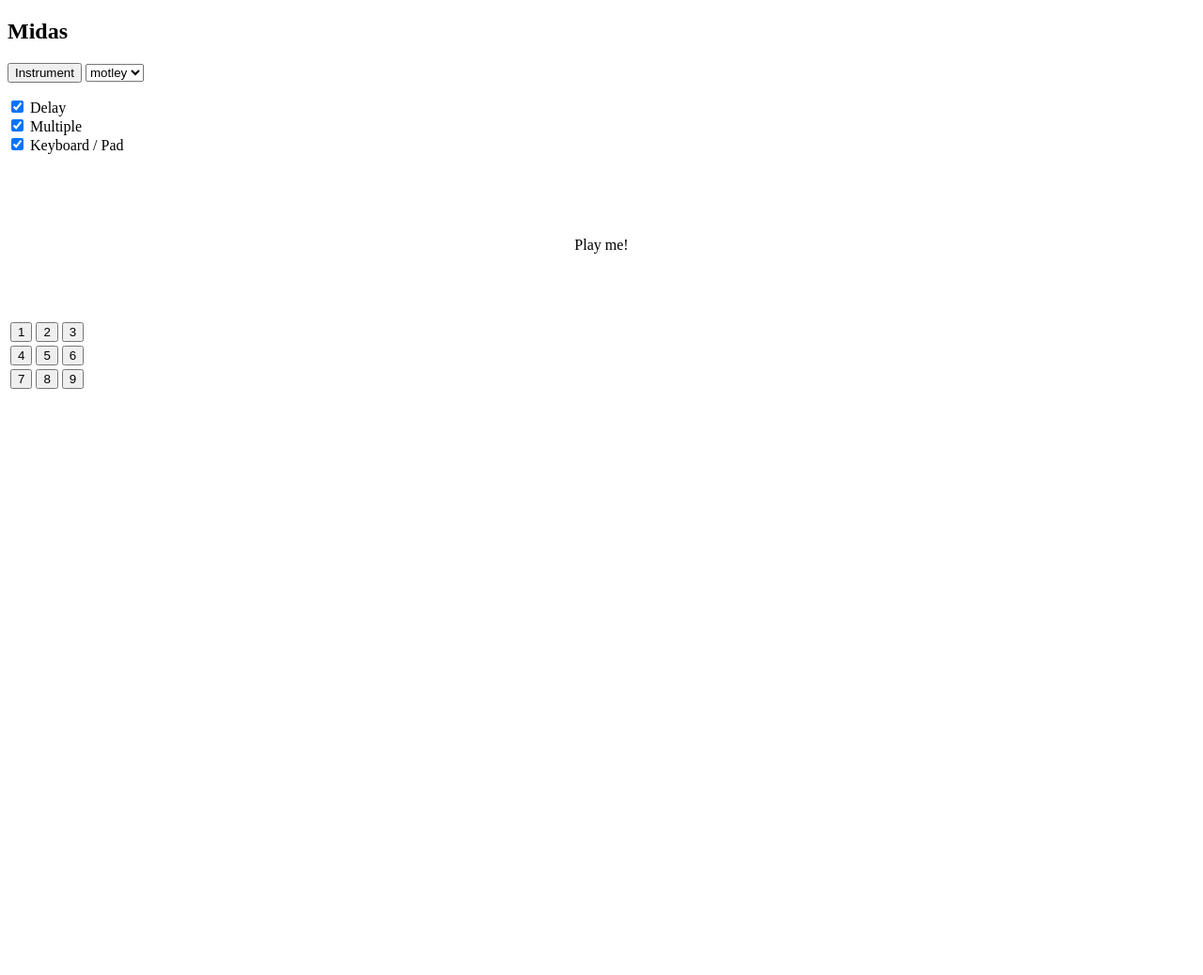
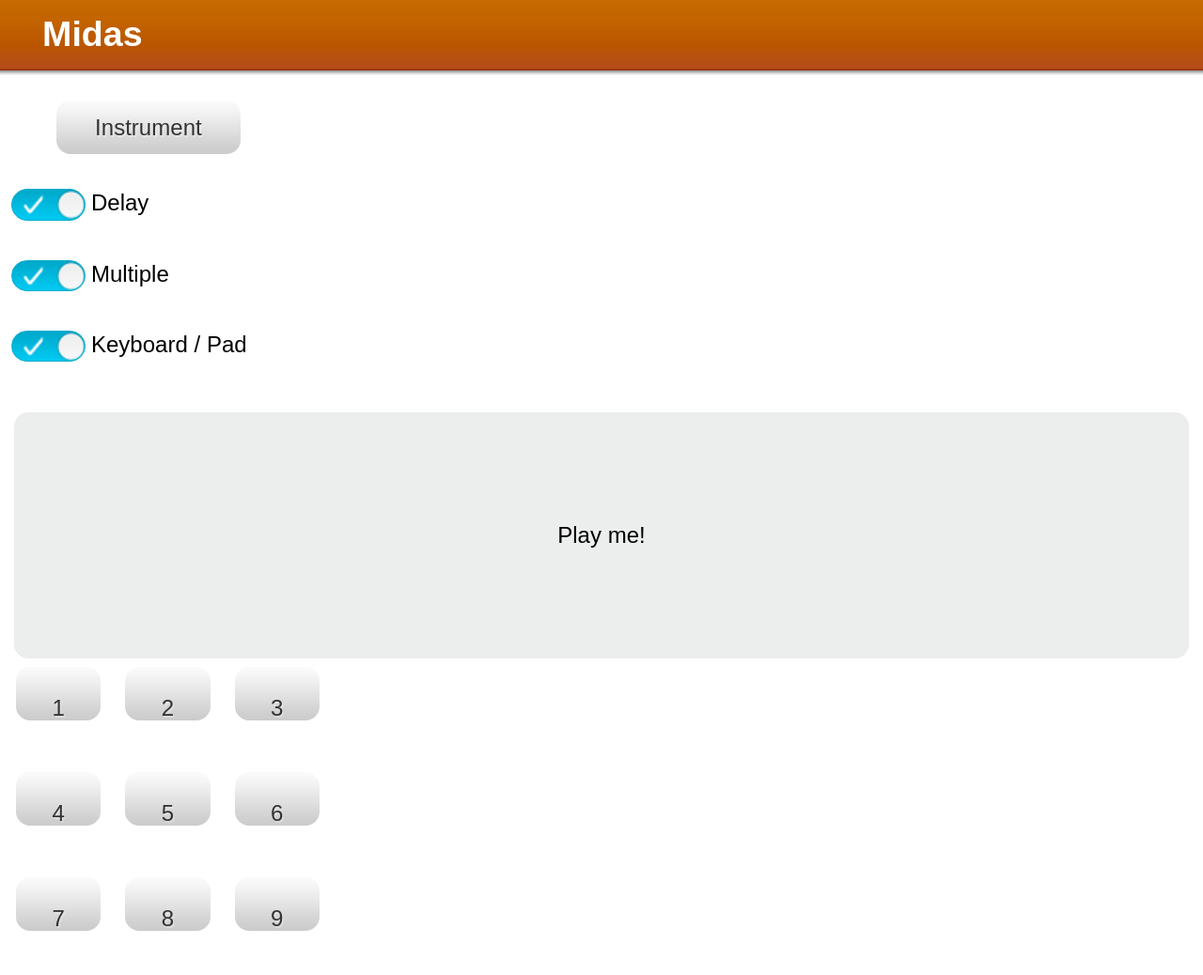
Before and after one commit to novia713/midas, a plain HTML site: page index.html in a window 1280 px wide. Shown: the whole page at 94% size. Before the commit the page ends 800 px from the top, so only its background shows below. Drawn offline with Linux system fonts and the light colour scheme; the site is published under a folder, as on GitHub Pages, so addresses that start at the root find nothing.

Commit message:
fix css stylesheets & oggs path

```diff
--- a/index.html
+++ b/index.html
@@ -3,8 +3,8 @@
   <head>
     <title>Midas</title>
     <meta charset="utf-8">
-    <link href="/styles/gaiabb/all.css" rel="stylesheet" type="text/css">
-    <link href="/styles/main.css" rel="stylesheet" type="text/css">
+    <link href="styles/gaiabb/all.css" rel="stylesheet" type="text/css">
+    <link href="styles/main.css" rel="stylesheet" type="text/css">
   </head>
   <body id="base" role="application">
     <section role="region">
--- a/scripts/midas.js
+++ b/scripts/midas.js
@@ -39,7 +39,7 @@
 											"183822__quartertone__gtclhrm-05f-5s-69-v01","22571__jdstarrett__dstringlowf","88260__ttptp__c");
 
 		  var x = (n)? n : 0 + Math.floor(Math.random() * 12) ;
-		  var sonido = "../sounds/" + instrument + "/"  + ar_instrument[instrument][x] + ".ogg";
+		  var sonido = "sounds/" + instrument + "/"  + ar_instrument[instrument][x] + ".ogg";
 
 		  elem = ( n ) ?  $('#btn' + n) :  $('#pad');
 
```
